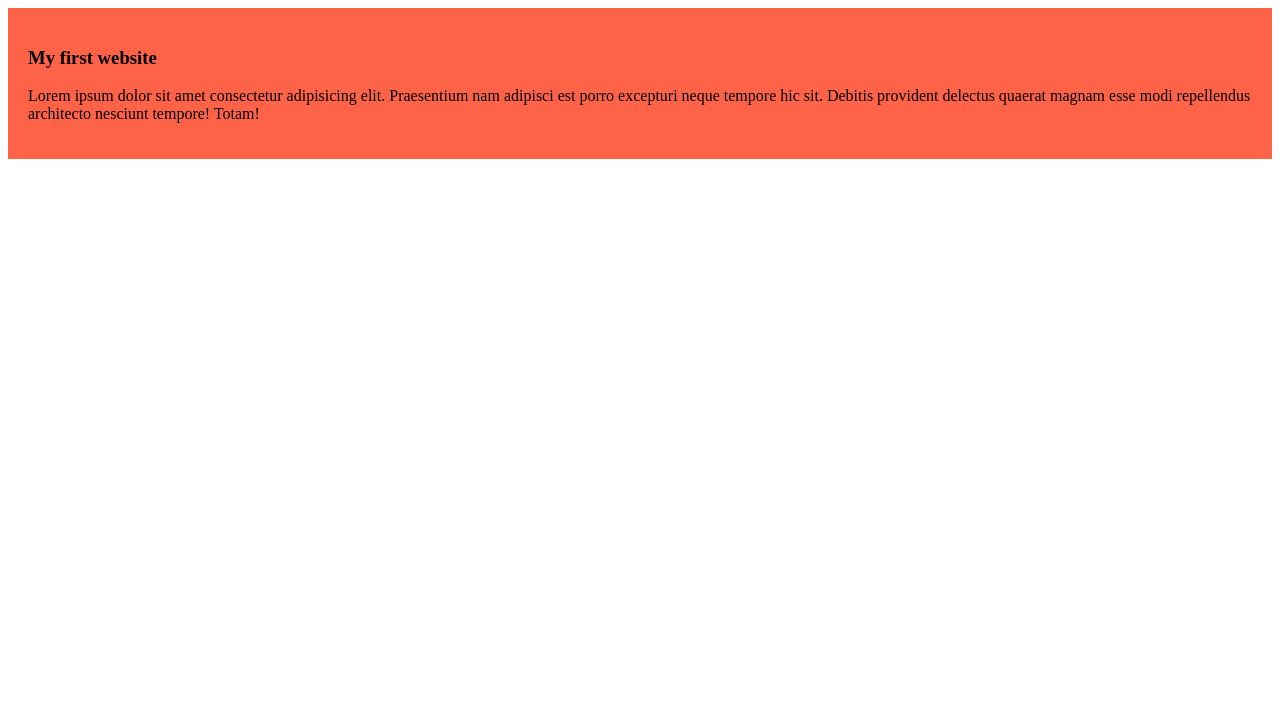
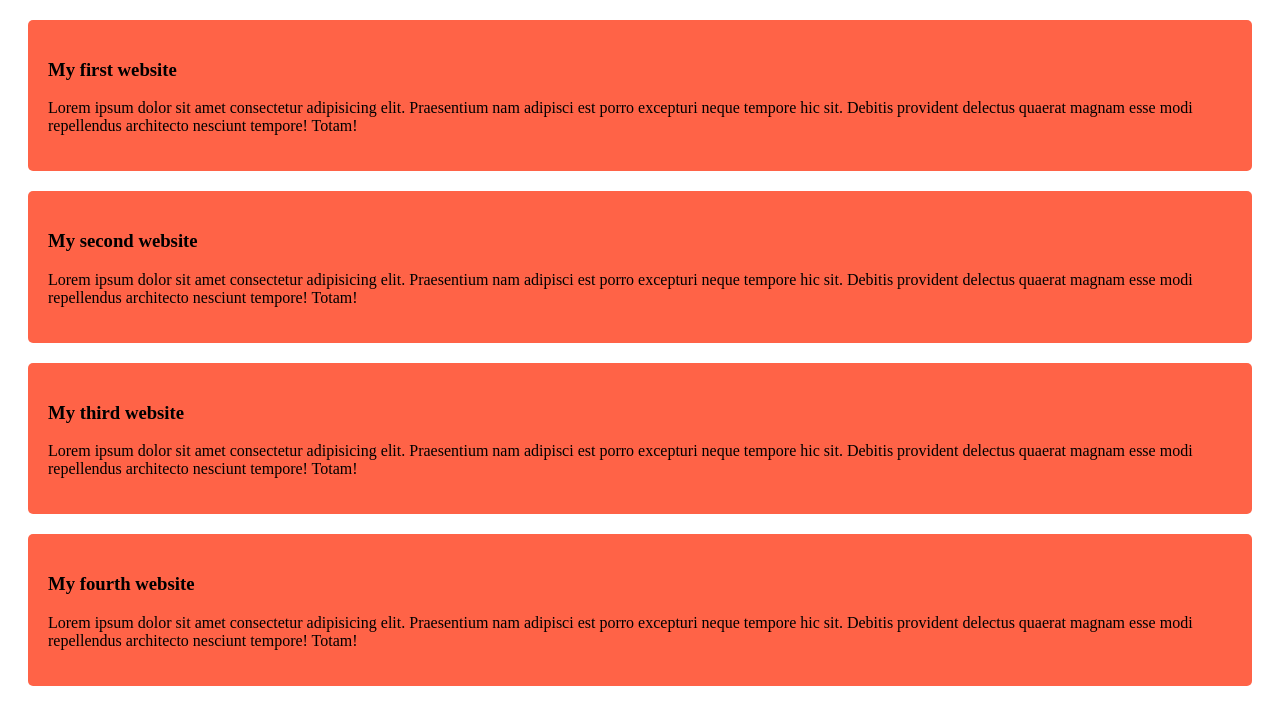
Before and after one commit to UIUXSadia/My-simple-websit, a plain HTML site: page index.html in a window 1280 px wide. Drawn offline with Linux system fonts and the light colour scheme.

Commit message:
added the second and the third blog

```diff
--- a/index.html
+++ b/index.html
@@ -11,5 +11,17 @@
         <h3> My first website</h3>
         <p> Lorem ipsum dolor sit amet consectetur adipisicing elit. Praesentium nam adipisci est porro excepturi neque tempore hic sit. Debitis provident delectus quaerat magnam esse modi repellendus architecto nesciunt tempore! Totam!</p>
     </div>
+    <div>
+        <h3> My second website</h3>
+        <p> Lorem ipsum dolor sit amet consectetur adipisicing elit. Praesentium nam adipisci est porro excepturi neque tempore hic sit. Debitis provident delectus quaerat magnam esse modi repellendus architecto nesciunt tempore! Totam!</p>
+    </div>
+    <div>
+        <h3> My third website</h3>
+        <p> Lorem ipsum dolor sit amet consectetur adipisicing elit. Praesentium nam adipisci est porro excepturi neque tempore hic sit. Debitis provident delectus quaerat magnam esse modi repellendus architecto nesciunt tempore! Totam!</p>
+    </div>
+    <div>
+        <h3> My fourth website</h3>
+        <p> Lorem ipsum dolor sit amet consectetur adipisicing elit. Praesentium nam adipisci est porro excepturi neque tempore hic sit. Debitis provident delectus quaerat magnam esse modi repellendus architecto nesciunt tempore! Totam!</p>
+    </div>
 </body>
 </html>
--- a/styels/blog.css
+++ b/styels/blog.css
@@ -1,4 +1,9 @@
 div{
     background-color: tomato;
     padding: 20px;
+    margin: 20px;
+    border-bottom:20px;
+    border-radius:5px;
+
+
 }
```
